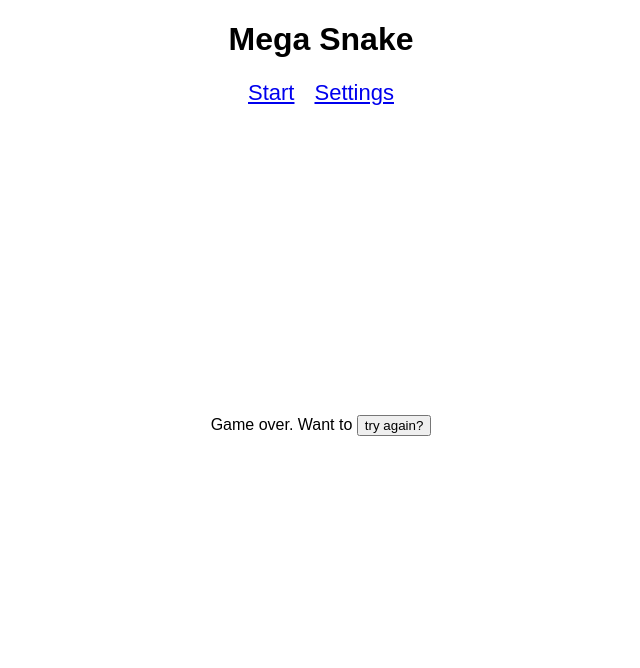
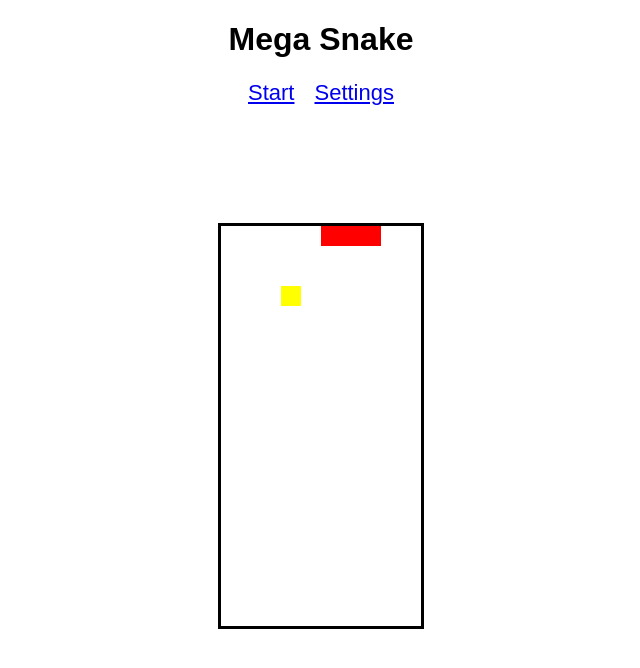
Before and after one commit to j-evs/snnnnake-game, a React (Create React App) app: page /start in a window 1280 px wide. Both pictures are taken after a click on the button "try again?". Shown: the top 668 px of the page, without its empty margins (319-959 px from the left). Built offline with nearby package versions, Linux system fonts and the light colour scheme.

Commit message:
TS refactor

```diff
--- a/src/components/Grid.tsx
+++ b/src/components/Grid.tsx
@@ -1,86 +1,100 @@
 import * as React from 'react';
+import './Grid.css';
 
-import './Grid.css';
 import Square from './Square';
 
-import { BodyState, Food, Coord } from '../reducers/snake';
+import { BodyState, Food, Coord, State as SnakeState } from '../reducers/snake';
+import { State as SettingsState } from '../reducers/settings';
+
 import { CheckDestination, ChangeDirection } from '../actions/snake';
 
-class Grid extends React.Component<any, any> {
+export interface GridProps {
+    dispatch: (action: any) => any,
+    snake: SnakeState,
+    settings: SettingsState
+}
+
+class Grid extends React.Component<GridProps, {}> {
+    // boundHandleKeyDown needed for TS to accept (e: React.KeyboardEvent<Document>): void
+    // as EventListenerOrEventListenerObject type
+
     timer: number;
-    boundHandleKeyDown: EventListener
+    boundHandleKeyDown: EventListener;
 
     componentDidMount() {
-        this.timer = window.setInterval(() => this.props.dispatch(CheckDestination()), 100);
+        this.timer = window.setInterval( () => this.props.dispatch( CheckDestination() ), 500 );
         this.boundHandleKeyDown = this.handleKeyDown.bind(this);
-        document.addEventListener("keydown", this.boundHandleKeyDown);
+        document.addEventListener( 'keydown', this.boundHandleKeyDown );
     }
 
     componentWillUnmount() {
-        clearInterval(this.timer);
-        document.removeEventListener("keydown", this.boundHandleKeyDown)
+        clearInterval( this.timer );
+        document.removeEventListener( 'keydown', this.boundHandleKeyDown);
     }
 
-    handleKeyDown(event: React.KeyboardEvent<Document>): any {
+    handleKeyDown = ( event: React.KeyboardEvent<Document> ): void => {
         const LEFT_ARROW = 37;
         const RIGHT_ARROW = 39;
         const UP_ARROW = 38;
         const DOWN_ARROW = 40;
-        switch( event.keyCode ) {
+        switch ( event.keyCode ) {
             case LEFT_ARROW:
-                this.props.dispatch(ChangeDirection('LEFT'));
+                this.props.dispatch( ChangeDirection( 'LEFT' ) );
                 break;
             case RIGHT_ARROW:
-                this.props.dispatch(ChangeDirection('RIGHT'));
+                this.props.dispatch( ChangeDirection( 'RIGHT' ) );
                 break;
             case UP_ARROW:
-                this.props.dispatch(ChangeDirection('UP'));
+                this.props.dispatch( ChangeDirection( 'UP' ) );
                 break;
             case DOWN_ARROW:
-                this.props.dispatch(ChangeDirection('DOWN'));
+                this.props.dispatch( ChangeDirection( 'DOWN' ) );
                 break;
             default:
                 break;
         }
     }
 
-    createMatrix(width: number, height: number) {
-        const from1toHeightArray = Array.from(Array(height).keys()).map(y => ++y);
-        return from1toHeightArray.map(height => this.createRow(width, height));
+    createMatrix = ( width: number, height: number ) => {
+        const from1toHeightArray = Array.from( Array( height ).keys() ).map( y => ++y );
+        return from1toHeightArray.map( height => this.createRow( width, height ) );
     }
 
-    isSnake = (snakeCoords: BodyState, x: number, y: number) => {
-        return snakeCoords.some((coord: Coord) => coord.x === x && coord.y === y);
+    isSnake = ( snakeCoords: BodyState, x: number, y: number ) => {
+        return snakeCoords.some( ( coord: Coord ) => coord.x === x && coord.y === y );
     }
 
-    isFood = (foodCoords: Food, x: number, y: number) => {
-        return (foodCoords.x === x) && (foodCoords.y === y);
+    isFood = ( foodCoords: Food, x: number, y: number ) => {
+        return ( foodCoords.x === x ) && ( foodCoords.y === y );
     }
 
-    createRow(width: number, rowNumber: number) {
-        const from1toWidthArray: number[] = Array.from(Array(width).keys()).map(x => ++x);
-        const {body: snakeCoords, food: foodCoords } = this.props.snake;
+    createRow = ( width: number, rowNumber: number ) => {
+        const from1toWidthArray: number[] = Array.from( Array( width ).keys() ).map( x => ++x );
+        const { body: snakeCoords, food: foodCoords } = this.props.snake;
         return (
             <div>
-                {from1toWidthArray.map(width => {
-                    return <Square
-                            x={width}
-                            y={rowNumber}
-                            isSnake={this.isSnake(snakeCoords, width, rowNumber)}
-                            isFood={this.isFood(foodCoords, width, rowNumber)}/>
+                {from1toWidthArray.map( width => {
+                    return (
+                        <Square
+                            isSnake={this.isSnake( snakeCoords, width, rowNumber )}
+                            isFood={this.isFood( foodCoords, width, rowNumber )}
+                        />
+                    );
                 })}
             </div>
         );
     }
 
     render() {
-        const {width, height} = this.props.settings;
-        const squaresMatrix = this.createMatrix(width, height);
+        const { width, height } = this.props.settings;
+        const squaresMatrix = this.createMatrix( width, height );
 
         return (
-        <div className="border">
-            {squaresMatrix}
-        </div>);
+            <div className="border">
+                {squaresMatrix}
+            </div>
+        );
     }
-  }
+}
+
 export default Grid;
--- a/src/components/Settings.tsx
+++ b/src/components/Settings.tsx
@@ -7,45 +7,34 @@ import { ChangeSettings } from '../actions/settings';
 
 import { connect } from 'react-redux';
 
-export interface Props {
+export interface SettingsProps {
     width: number,
     height: number
-    dispatch?: ( action: any ) => void;
+    dispatch: ( action: any ) => void;
 }
 
-export interface State {
+interface State {
     width: number,
     height: number
 }
 
-class Settings extends React.Component<any, any> {
-    constructor( props: Props ) {
-        super( props );
-        const { width, height } = this.props;
-        this.state = {
-            width,
-            height
-        };
+class Settings extends React.Component<SettingsProps, State> {
+    state: State = {
+        width: this.props.width,
+        height: this.props.height
+    };
 
-        this.handleInputChange = this.handleInputChange.bind( this );
-        this.handleSubmit = this.handleSubmit.bind( this );
-    }
-
-    handleInputChange( event: React.ChangeEvent<HTMLInputElement> ) {
+    handleInputChange = ( event: React.ChangeEvent<HTMLInputElement> ) => {
         const target = event.target;
         const value = Number( target.value );
         const name = target.name;
-
-        // this.setState({
-        //   [name]: value
-        // });
 
         name === 'width'
             ? this.setState( { width: value } )
             : this.setState( { height: value } )
     }
 
-    handleSubmit( event: React.ChangeEvent<HTMLFormElement> ) {
+    handleSubmit = ( event: React.ChangeEvent<HTMLFormElement> ) => {
         event.preventDefault();
         const { width, height } = this.state;
         this.props.dispatch( ChangeSettings( { width, height } ) );
--- a/src/components/Square.tsx
+++ b/src/components/Square.tsx
@@ -1,20 +1,26 @@
 import * as React from 'react';
 import './Square.css';
 
-class Square extends React.PureComponent<any, any> {
+export interface SquareProps {
+    isSnake: boolean,
+    isFood: boolean
+}
+
+class Square extends React.PureComponent<SquareProps, {}> {
     render() {
         const { isSnake, isFood } = this.props;
+
         let className = 'square';
         if ( isSnake ) {
             className += ' snake';
         }
-
         if ( isFood ) {
-            className += ' food'
+            className += ' food';
         }
         return (
-            <div className={className}></div>
+            <div className={className} />
         );
     }
 }
+
 export default Square;
```
Also changed, not shown: src/App.tsx (+5 -11 lines).
